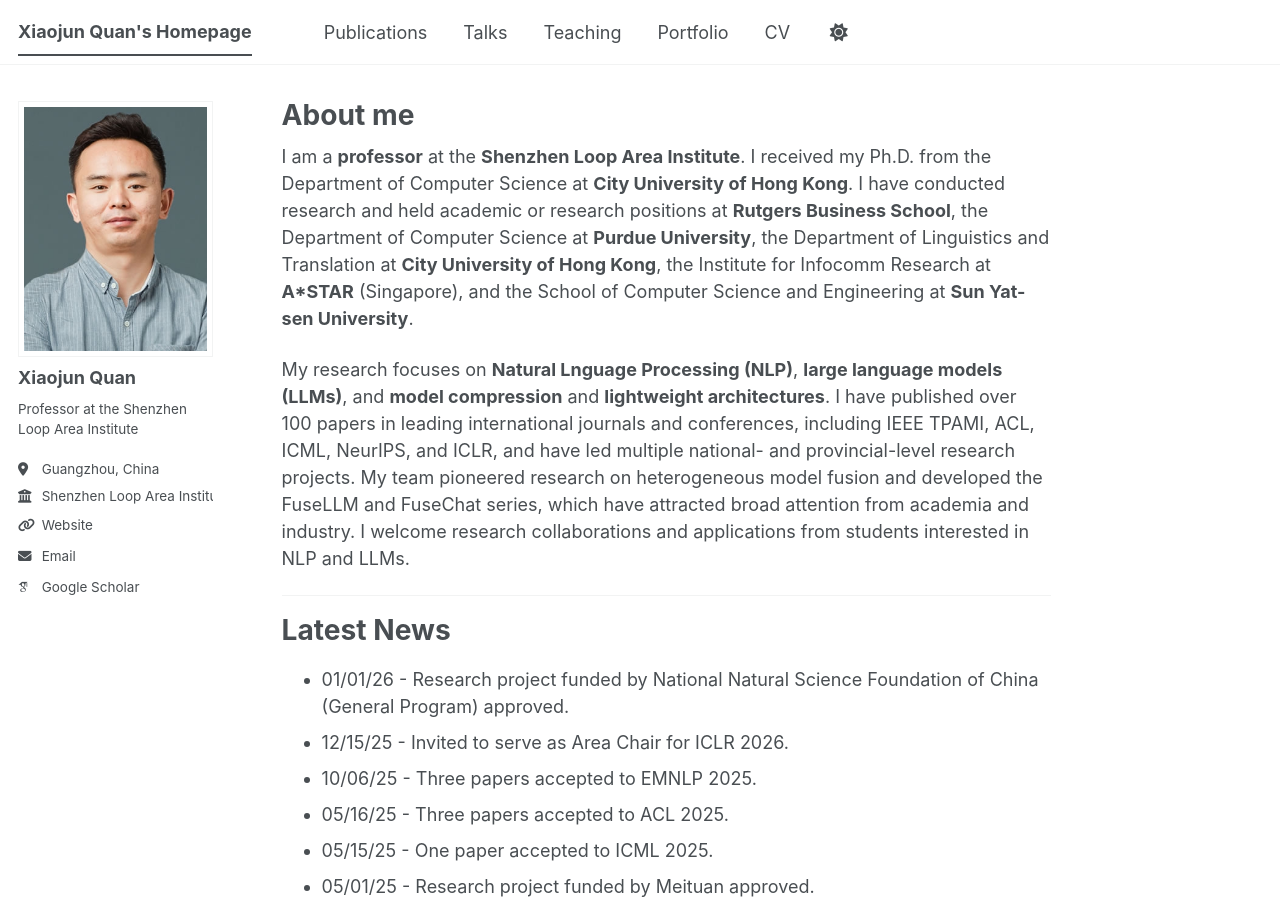
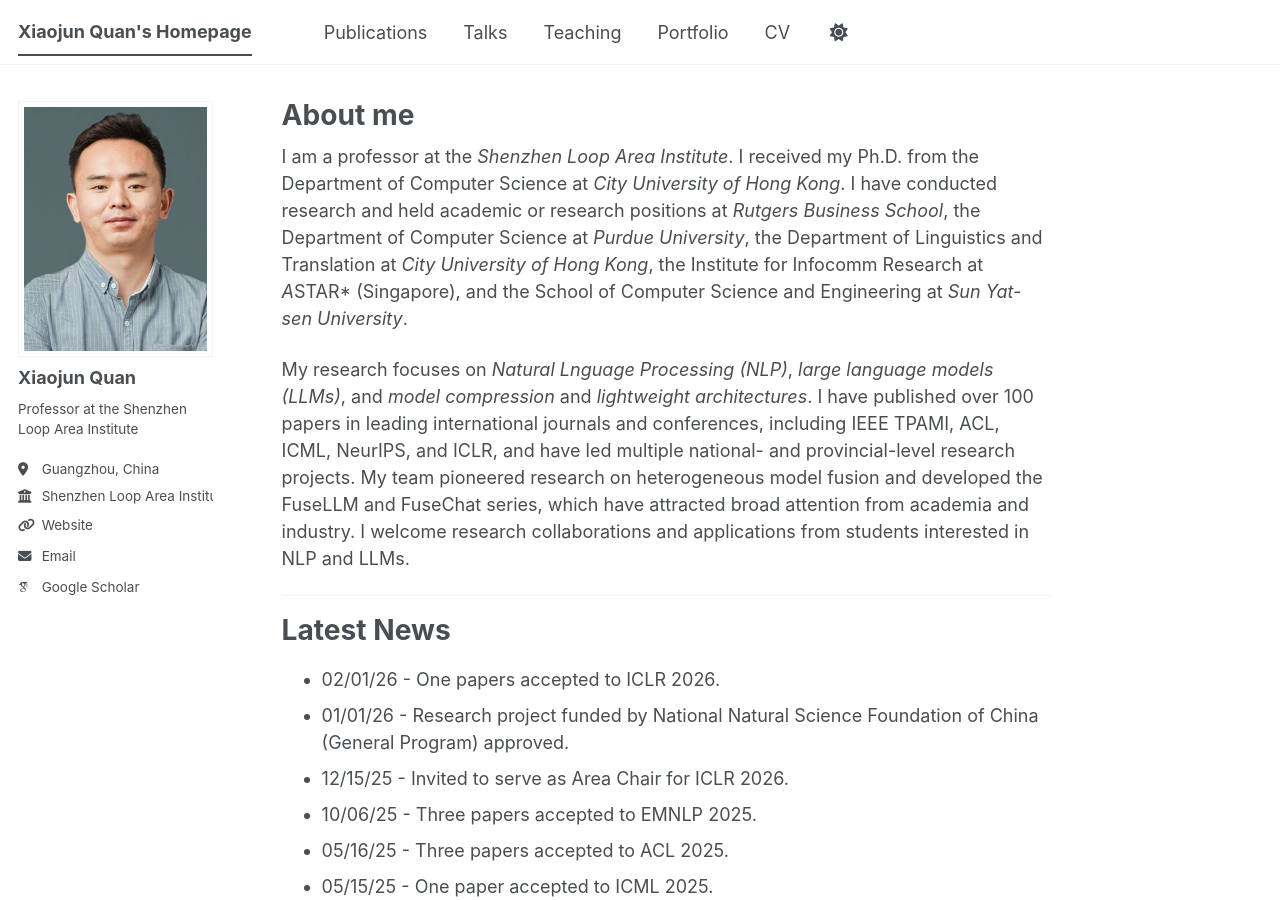
Before and after one commit to SLIT-AI/SLIT-AI.github.io, a Jekyll site: the page built from _pages/about.md, in a window 1280 px wide and 900 px high. Built offline with Jekyll 4.4.1, drawn with Linux system fonts in a browser that asks for light colours; some web fonts are replaced; a script bundle is joined from its source files by our own code; library files that are not in the unit come from our copies.

Commit message:
update aboutme

```diff
--- a/_pages/about.md
+++ b/_pages/about.md
@@ -8,14 +8,15 @@ redirect_from:
   - /about.html
 ---
 
-I am a **professor** at the **Shenzhen Loop Area Institute**. I received my Ph.D. from the Department of Computer Science at **City University of Hong Kong**. I have conducted research and held academic or research positions at **Rutgers Business School**, the Department of Computer Science at **Purdue University**, the Department of Linguistics and Translation at **City University of Hong Kong**, the Institute for Infocomm Research at **A*STAR** (Singapore), and the School of Computer Science and Engineering at **Sun Yat-sen University**.
+I am a professor at the *Shenzhen Loop Area Institute*. I received my Ph.D. from the Department of Computer Science at *City University of Hong Kong*. I have conducted research and held academic or research positions at *Rutgers Business School*, the Department of Computer Science at *Purdue University*, the Department of Linguistics and Translation at *City University of Hong Kong*, the Institute for Infocomm Research at *A*STAR* (Singapore), and the School of Computer Science and Engineering at *Sun Yat-sen University*.
 
-My research focuses on **Natural Lnguage Processing (NLP)**, **large language models (LLMs)**, and **model compression** and **lightweight architectures**. I have published over 100 papers in leading international journals and conferences, including IEEE TPAMI, ACL, ICML, NeurIPS, and ICLR, and have led multiple national- and provincial-level research projects. My team pioneered research on heterogeneous model fusion and developed the FuseLLM and FuseChat series, which have attracted broad attention from academia and industry. I welcome research collaborations and applications from students interested in NLP and LLMs.
+My research focuses on *Natural Lnguage Processing (NLP)*, *large language models (LLMs)*, and *model compression* and *lightweight architectures*. I have published over 100 papers in leading international journals and conferences, including IEEE TPAMI, ACL, ICML, NeurIPS, and ICLR, and have led multiple national- and provincial-level research projects. My team pioneered research on heterogeneous model fusion and developed the FuseLLM and FuseChat series, which have attracted broad attention from academia and industry. I welcome research collaborations and applications from students interested in NLP and LLMs.
 
 
 ---
 # Latest News
 
++ 02/01/26 - One papers accepted to ICLR 2026.
 + 01/01/26 - Research project funded by National Natural Science Foundation of China (General Program) approved.
 + 12/15/25 - Invited to serve as Area Chair for ICLR 2026.
 + 10/06/25 - Three papers accepted to EMNLP 2025.
```
